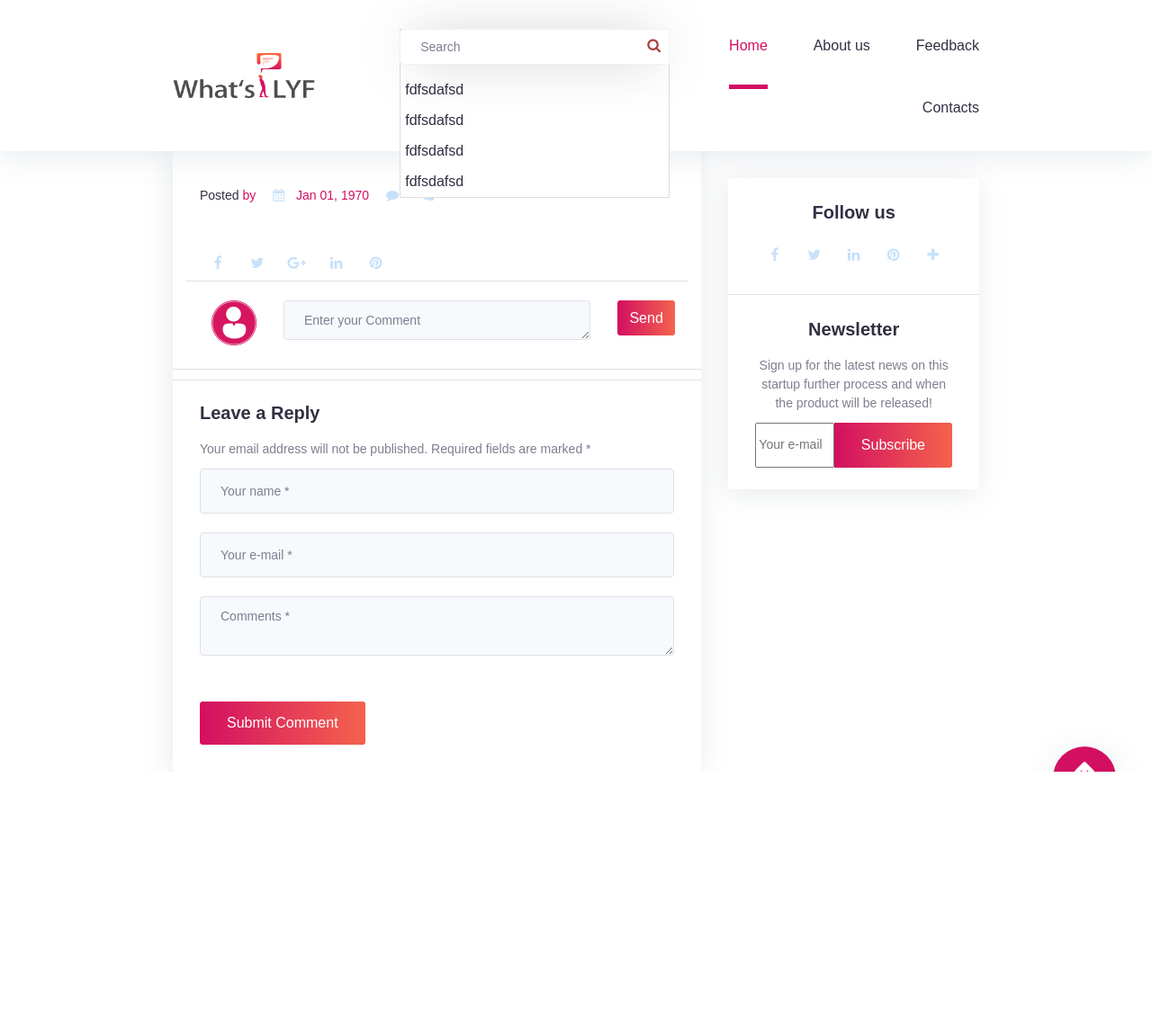
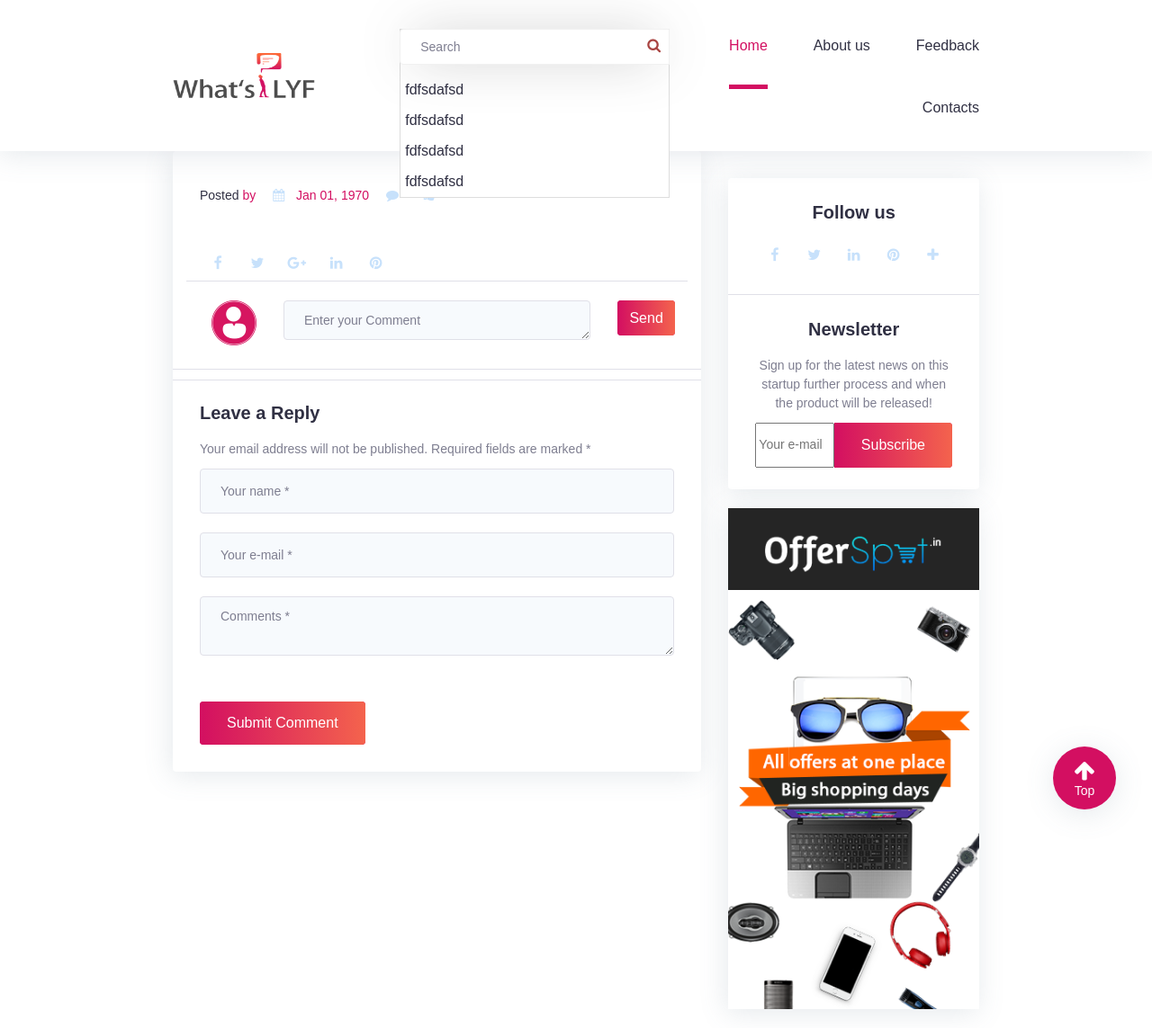
Before and after one commit to vasudevareddyreddem/motivation, a CodeIgniter app: page /motivation/index.php/motivation/singlepost in a window 1280 px wide. Shown: the whole page at 90% size. Before the commit the page ends 858 px from the top, so only its background shows below. Run offline with CodeIgniter, Linux system fonts and the light colour scheme; data that the repository does not hold is empty; some libraries are stand-ins or nearby versions; some web fonts are replaced.

Commit message:
commit
changes

```diff
--- a/application/views/html/single.php
+++ b/application/views/html/single.php
@@ -162,6 +162,15 @@
                 </div>
 
               </div>
+			  <br>
+			<div class="range offset-top-30 offset-md-top-0 ">
+               <div class="cell-sm-8 cell-sm-preffix-2 cell-md-12 cell-md-preffix-0 ">
+                  <div class="box text-center ">
+					<img class="img-responsive" src="<?php echo base_url(); ?>assets/vendor/img/sideadd.png">
+                  </div>
+               </div>
+            </div>
+			<br>
             </div>
           </div>
         </div>
```
